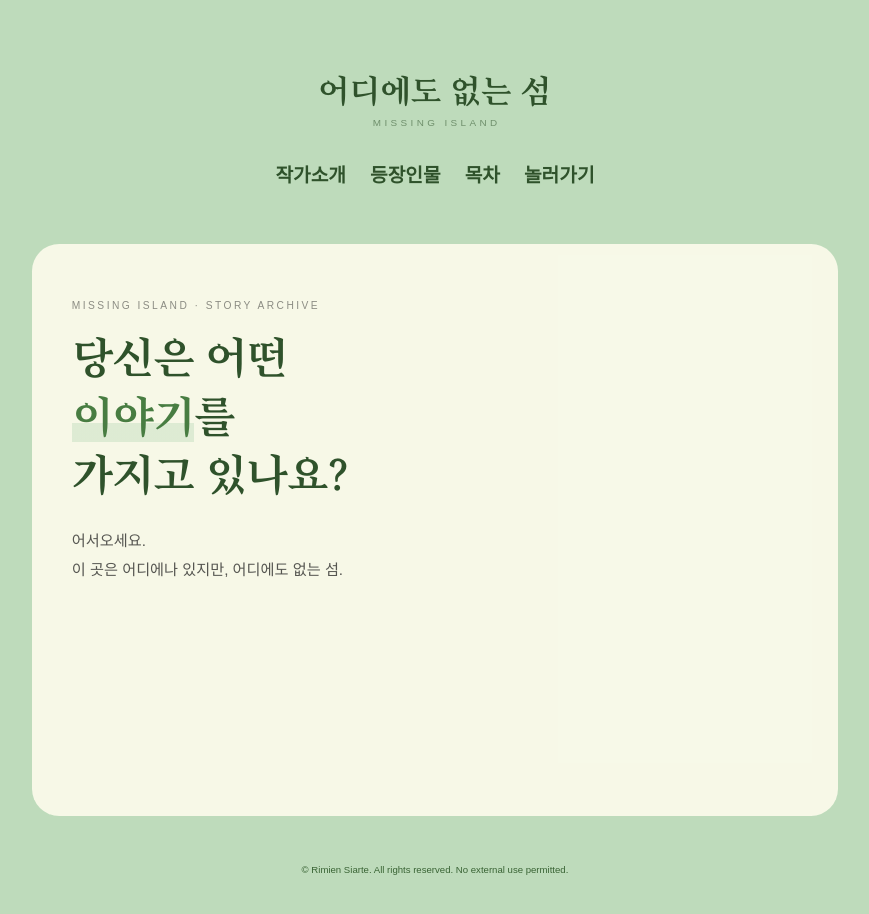
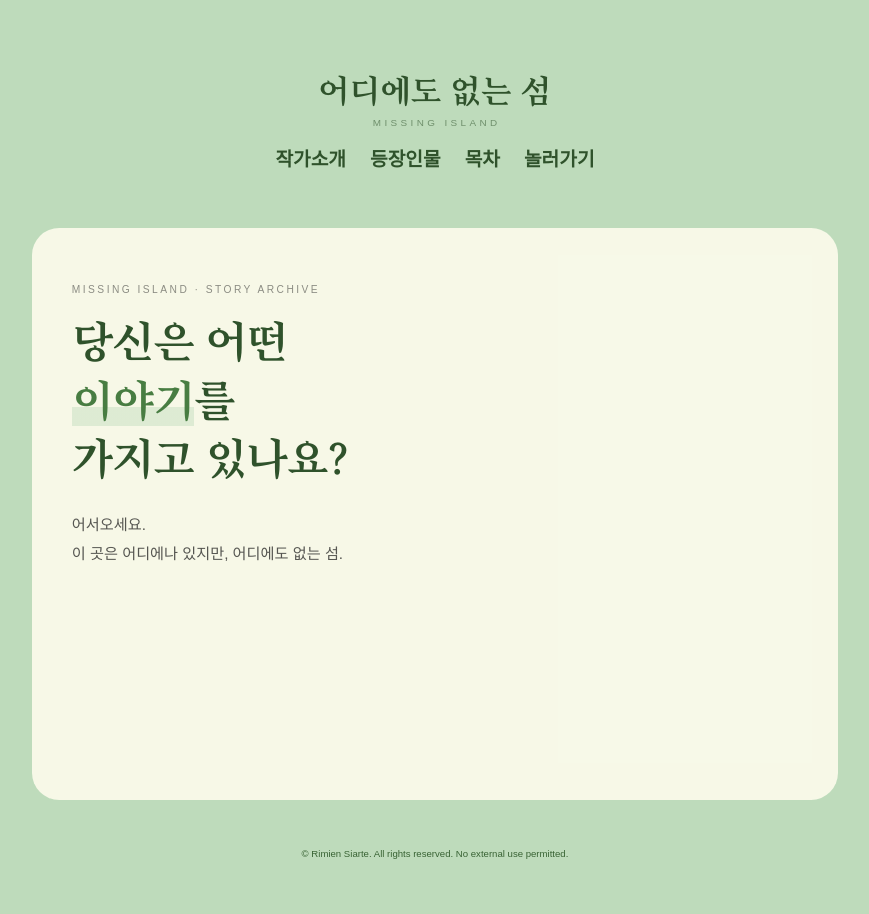
Before and after one commit to fad0805/homepage, a Next.js app in the folder web/: page / in a window 1280 px wide. Shown: the top 914 px of the page, without its empty margins (205-1074 px from the left). Built offline with nearby package versions, Linux system fonts and the light colour scheme; no server answers; a web font is replaced by a local one.

Commit message:
타이틀-내브바 간격 조정

```diff
--- a/web/public/styles/navbar.scss
+++ b/web/public/styles/navbar.scss
@@ -15,7 +15,7 @@ nav {
   height: fit-content;
   justify-content: center;
   align-items: flex-end;
-  margin: 2rem 0 1.5rem 0;
+  margin: 1rem 0 1.5rem 0;
   gap: 1.5rem;
 }
 
```
